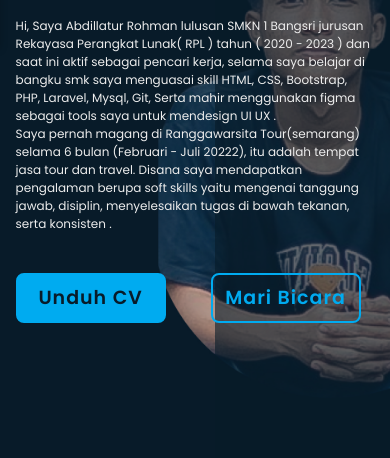
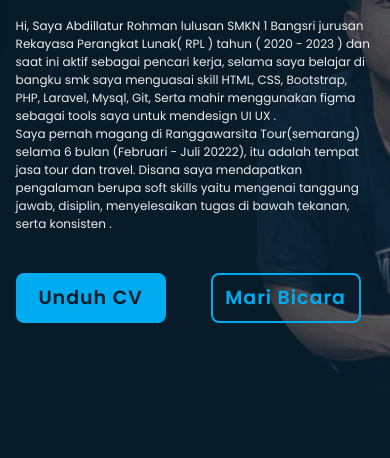
Before and after one commit to iniLacher/personal-website.github.io, a plain HTML site: page index.html in a window 390 px wide. Shown: the part 302-760 px from the top of the page. Drawn offline with nearby package versions, Linux system fonts and the light colour scheme.

Commit message:
revisi background pada saat posisi mobile

```diff
--- a/css/style.css
+++ b/css/style.css
@@ -844,7 +844,7 @@ span {
 
 @media (max-width: 462px) {
   .home {
-    background-position-x: 610px;
+    background-position-x: 60%;
   }
   .home-content h1 {
     font-size: 4.2rem;
```
